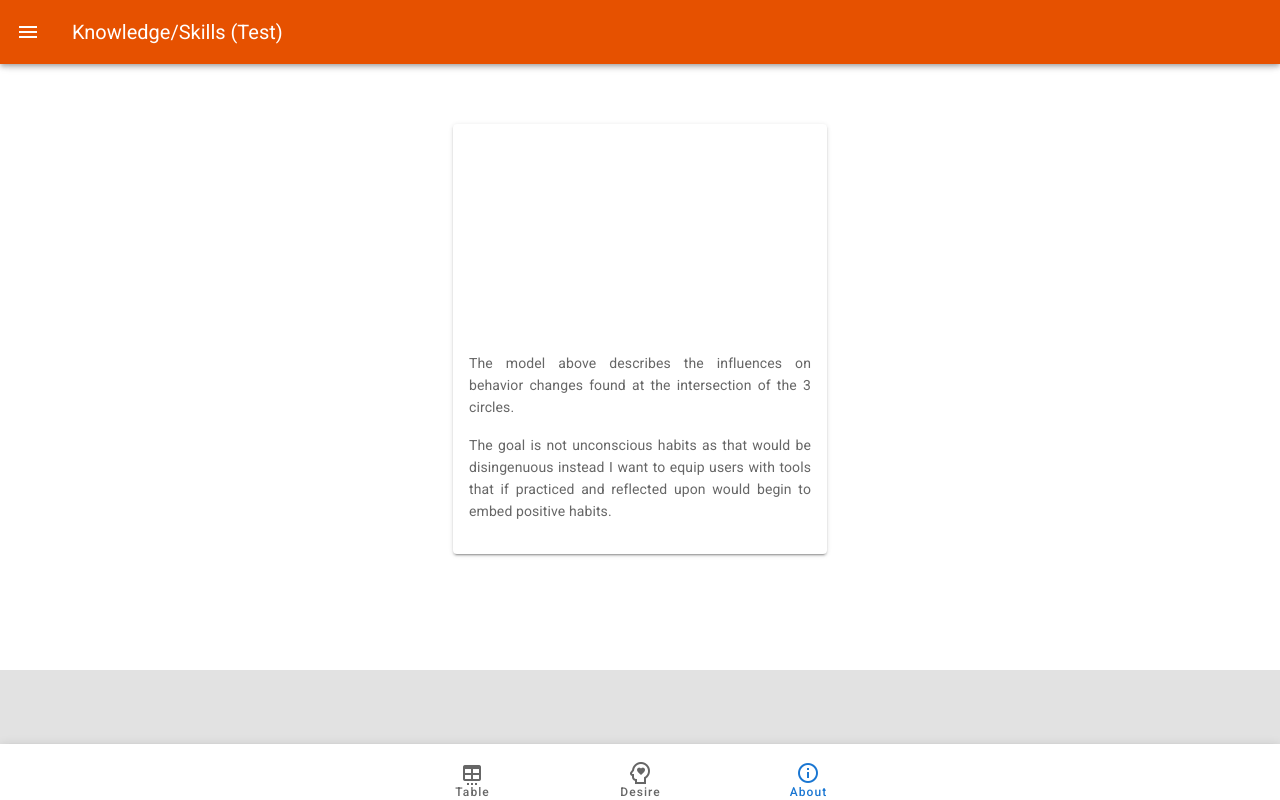
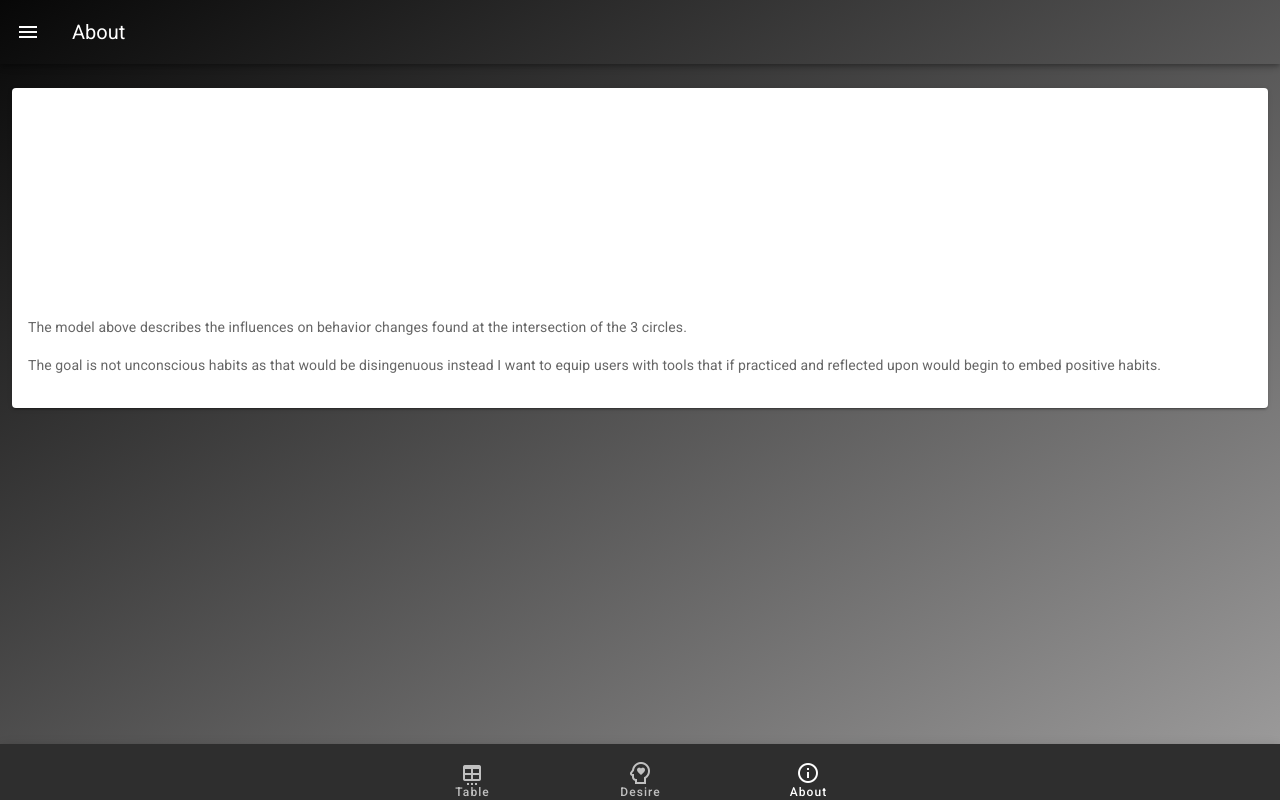
Before and after one commit to daveKoala/vue-boiler-plate, a Vue app: page /about in a window 1280 px wide. Built offline with nearby package versions, Linux system fonts and the light colour scheme.

Commit message:
style bg

```diff
--- a/src/assets/styles/common.scss
+++ b/src/assets/styles/common.scss
@@ -1 +1,7 @@
 @import "variables";
+
+#inspire {
+  background-color:  rgb(7, 7, 7); /* For browsers that do not support gradients */
+  background-image: linear-gradient(to bottom right , rgb(7, 7, 7), rgb(160, 159, 159));
+  // background-image: linear-gradient(336deg, rgba(7, 7, 7,1) 70%, rgba(160, 159, 159,1) 83%);;
+}
--- a/src/layouts/BasicLayout.vue
+++ b/src/layouts/BasicLayout.vue
@@ -1,26 +1,26 @@
 <template>
   <div>
-    <v-app-bar app color="orange darken-4" class="white--text">
+    <v-app-bar app color="transparent" class="white--text">
       <v-app-bar-nav-icon
         @click="drawer = !drawer"
         class="white--text"
       ></v-app-bar-nav-icon>
 
-      <v-toolbar-title>{{ applicationName }}</v-toolbar-title>
+      <v-toolbar-title >{{ applicationName }}</v-toolbar-title>
     </v-app-bar>
 
     <v-navigation-drawer
       v-model="drawer"
-      color="orange darken-4"
+      color="grey darken-4"
       fixed
       temporary
-      overlay-color="orange darken-4"
+      overlay-color="grey darken-4"
       overlay-opacity="0.5"
     >
       <NavigationDrawerContent />
     </v-navigation-drawer>
 
-    <v-main class="white">
+    <v-main class="">
       <slot>
         <p>Put content here</p>
       </slot>
@@ -47,7 +47,12 @@ export default Vue.extend({
 
   computed: {
     applicationName(): string {
-      return `${this.$store.getters["App/appName"]} (${process.env.VUE_APP_ENV})`;
+      const name =
+        this.$route.name?.toLowerCase() === "home"
+          ? `${this.$store.getters["App/appName"]} (${process.env.VUE_APP_ENV})`
+          : this.$route.name || `${this.$store.getters["App/appName"]} (${process.env.VUE_APP_ENV})`;
+
+      return name;
     }
   }
 });
@@ -55,4 +60,8 @@ export default Vue.extend({
 
 <style lang="scss" scoped>
 @import "@/assets/styles/common.scss";
+
+.v-toolbar__title {
+  text-transform: capitalize;
+}
 </style>
--- a/src/layouts/BottomNavigation.vue
+++ b/src/layouts/BottomNavigation.vue
@@ -3,9 +3,10 @@
     app
     fixed
     grow
+    dark
     v-model="activeItem"
-    color="primary"
     class="pt-2"
+    id="bottom-nav"
   >
     <v-btn
       v-for="(item, index) in items"
--- a/src/views/About.vue
+++ b/src/views/About.vue
@@ -1,6 +1,6 @@
 <template>
   <v-container fluid>
-    <v-card class="mx-auto my-12" max-width="374" height="100%">
+    <v-card height="100%">
       <v-img
         :src="require('../assets/desire_skill_knowledge.png')"
         class="my-3"
```
